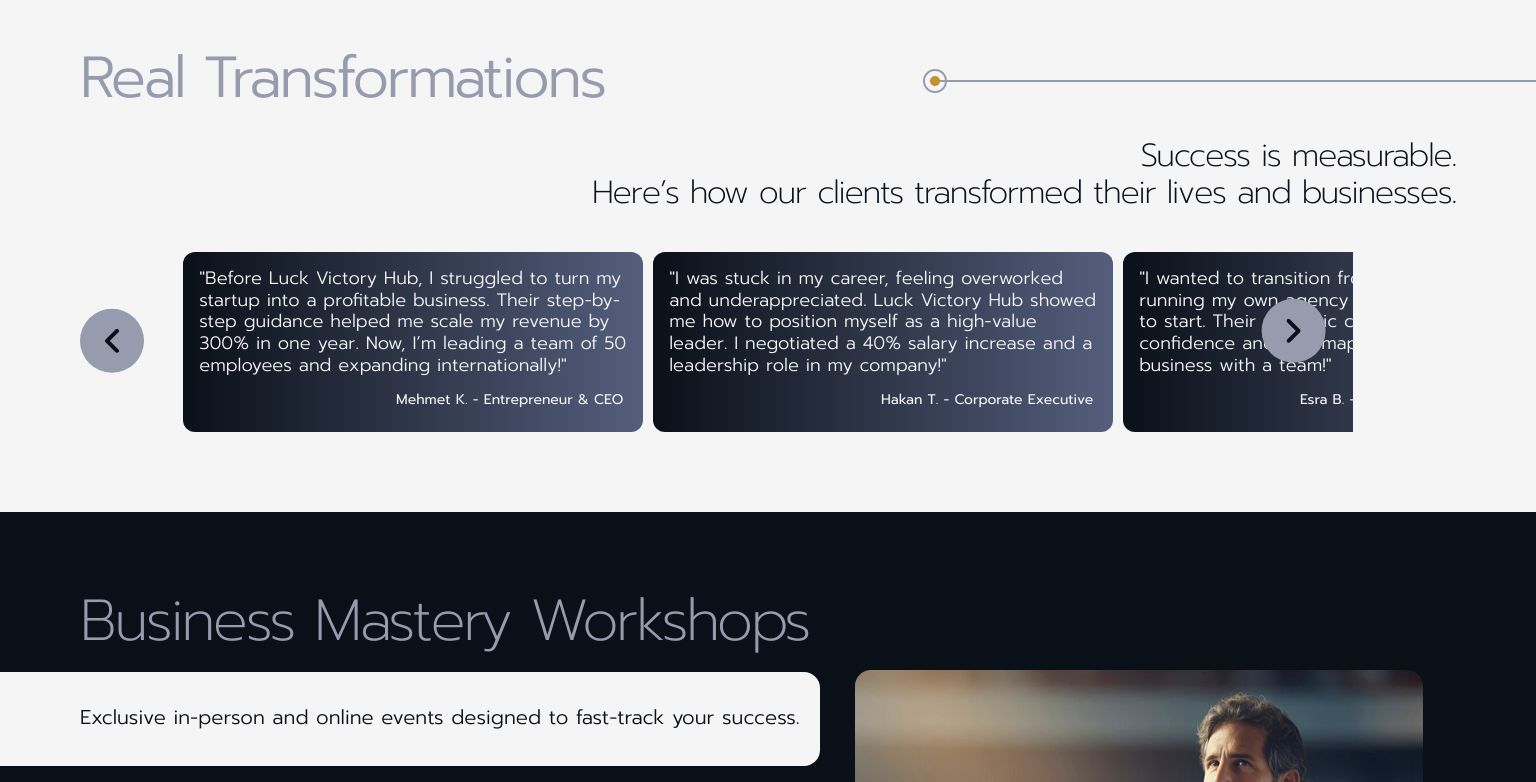
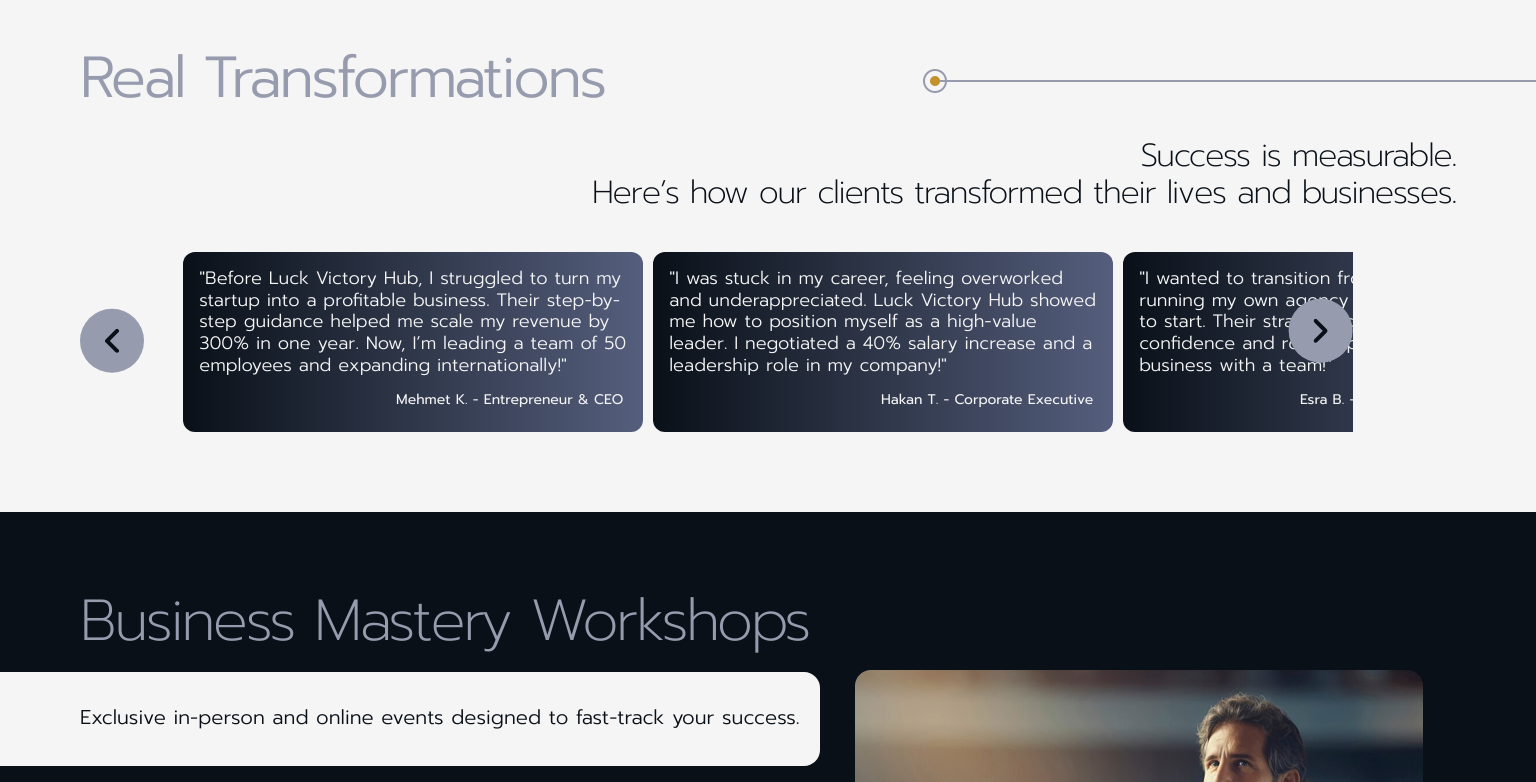
Before and after one commit to Kateryna-Katya/luck-victory, a website built with Vite: page src/index.html in a window 1536 px wide. Shown: the part 3615-4397 px from the top of the page. Built offline with nearby package versions, Linux system fonts and the light colour scheme.

Commit message:
fix nav buttons

```diff
--- a/src/css/main.css
+++ b/src/css/main.css
@@ -513,7 +513,7 @@
   .custom-next {
     position: absolute;
     top:-10px;
-    left: 88%;
+    left: 90%;
     transform: translateX(-10%) rotate(180deg);
   }
   .custom-next {
```
